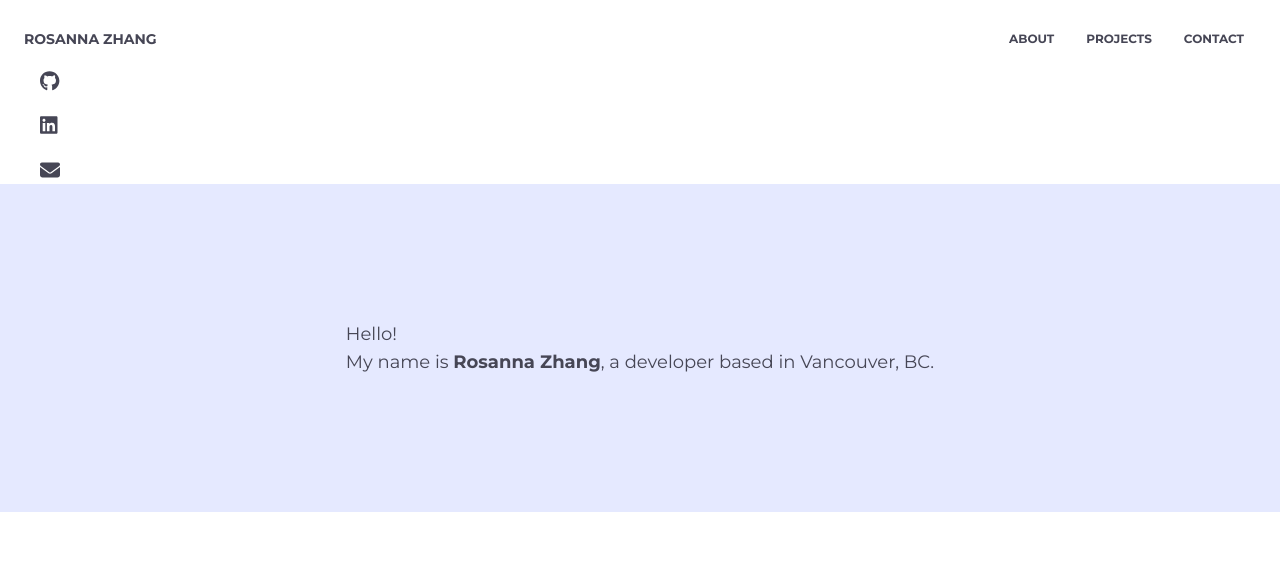
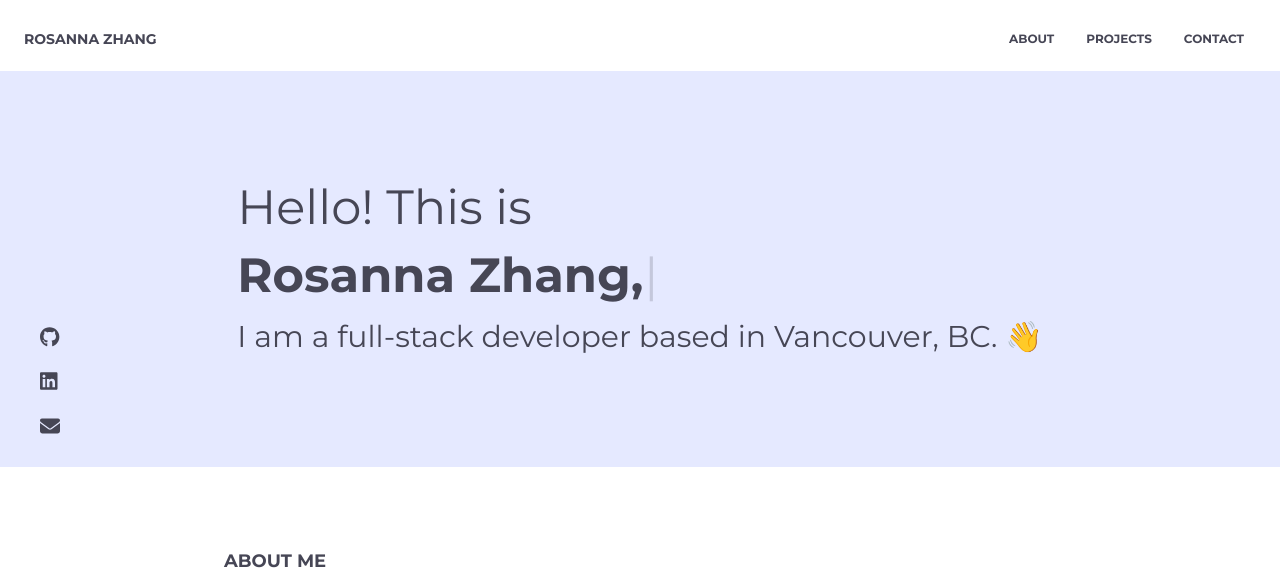
Before and after one commit to rosanna-z/my-portfolio, a Next.js app: page / in a window 1280 px wide. Shown: the top 570 px of the page. Built offline with nearby package versions, Linux system fonts and the light colour scheme.

Commit message:
Sidebar position: fix and install Typewriter

```diff
--- a/app/Intro.js
+++ b/app/Intro.js
@@ -1,17 +1,22 @@
 "use client";
+
+import Typewriter from "typewriter-effect";
 
 export default function Intro() {
   return (
     <section className="bg-bg-color">
-      <div className="flex justify-evenly  p-20 mx-36">
-
-      <h1 className="text-lg py-14 px-">
-        Hello!
-        <div>
-          My name is <span className="font-bold"> Rosanna Zhang</span>, a
-          developer based in Vancouver, BC.
+      <div className="flex justify-evenly p-20 py-14 mx-36">
+        <div className="flex flex-col text-5xl py-14 gap-y-5">
+          Hello! This is
+            <Typewriter
+              onInit={(typewriter) => {
+                typewriter.typeString(" <span class='font-bold'>Rosanna Zhang,</span>").pauseFor(500).start();
+              }}
+            />
+          <p className="text-3xl">
+            I am a full-stack developer based in Vancouver, BC. 👋
+          </p>
         </div>
-      </h1>
       </div>
     </section>
   );
--- a/app/Sidebar.js
+++ b/app/Sidebar.js
@@ -6,16 +6,17 @@ import { faEnvelope } from "@fortawesome/free-solid-svg-icons";
 
 export default function Sidebar() {
   return (
-    <aside className="flex flex-col flex-start mx-10 gap-5">
+    <aside className="flex flex-col flex-start mx-10 my-64 gap-5 fixed">
       <a href="https://github.com/rosanna-z/">
-        <FontAwesomeIcon icon={faGithub} className="sm:text-sm md:text-xl lg:-text-xl cursor-pointer" />
+        <FontAwesomeIcon icon={faGithub} className="sm:text-sm md:text-xl lg:-text-2xl cursor-pointer" />
       </a>
       <a href="https://www.linkedin.com/in/rosannaz">
-        <FontAwesomeIcon icon={faLinkedin} className="sm:text-sm md:text-xl cursor-pointer" />
+        <FontAwesomeIcon icon={faLinkedin} className="sm:text-sm md:text-xl lg:-text-2xl cursor-pointer" />
       </a>
       <a href="mailto: rosannazhang@hotmail.com">
-        <FontAwesomeIcon icon={faEnvelope} className="sm:text-sm md:text-xl cursor-pointer" />
+        <FontAwesomeIcon icon={faEnvelope} className="sm:text-sm md:text-xl lg:-text-2xl cursor-pointer" />
       </a>
+      {/* <div className="w-0.5 text-black"></div> */}
     </aside>
   );
 }
--- a/package.json
+++ b/package.json
@@ -18,7 +18,8 @@
     "eslint-config-next": "13.1.6",
     "next": "13.1.6",
     "react": "18.2.0",
-    "react-dom": "18.2.0"
+    "react-dom": "18.2.0",
+    "typewriter-effect": "^2.19.0"
   },
   "devDependencies": {
     "autoprefixer": "^10.4.13",
```
Also changed, not shown: 1 other file (tests, documents, lock files or other folders).
